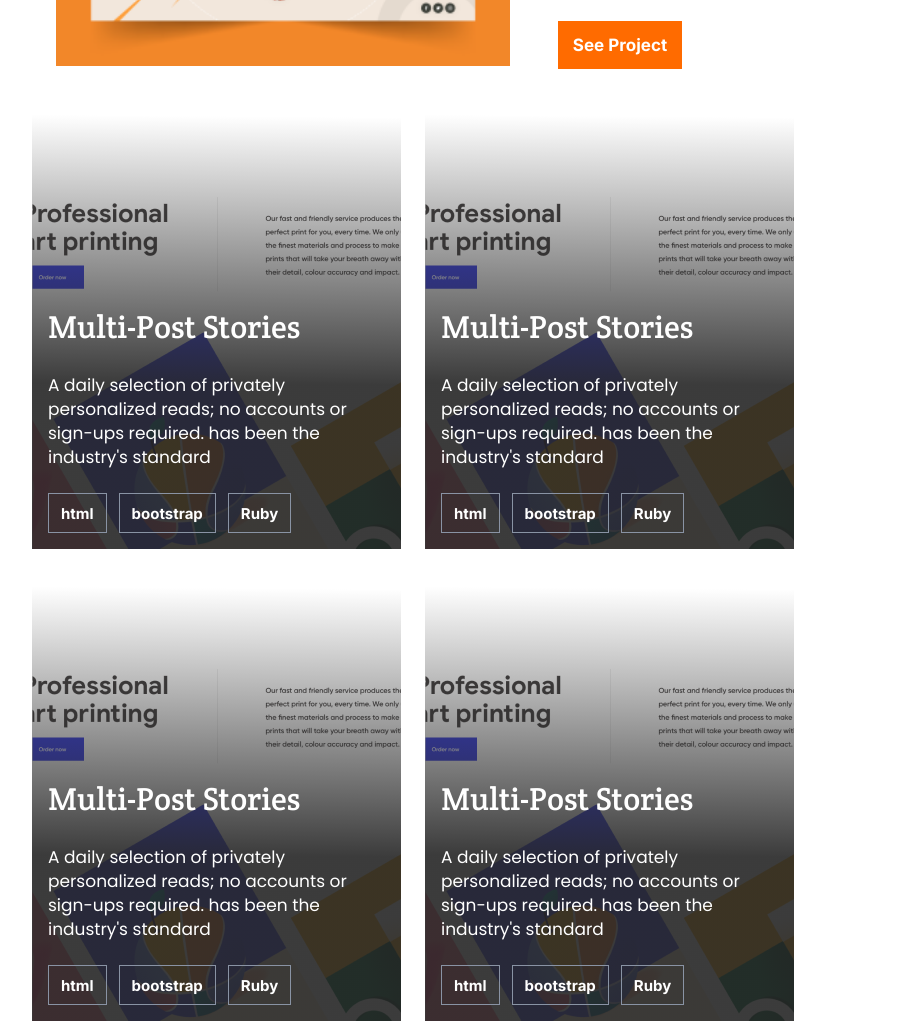
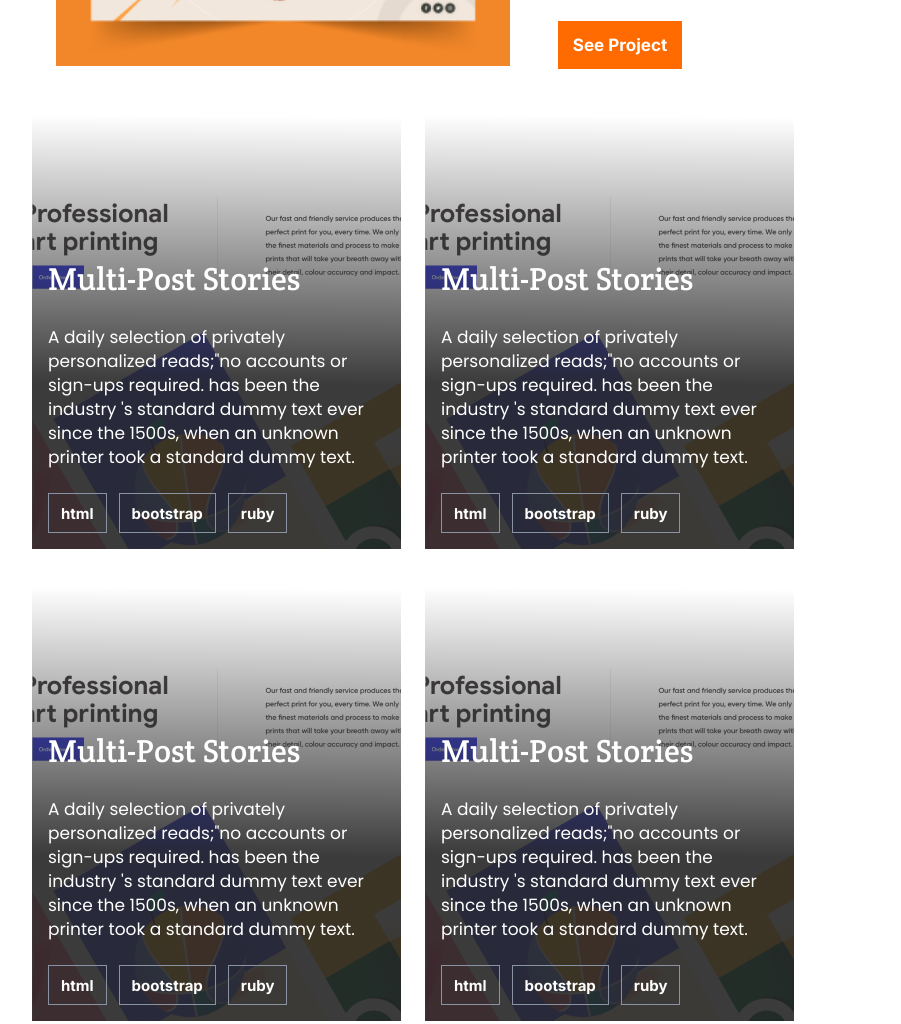
Before and after one commit to alexisuwimana/Portfolio, a website: page index.html in a window 1280 px wide. Shown: the part 1442-2466 px from the top of the page, without its empty margins (109-1010 px from the left). Drawn offline with Linux system fonts and the light colour scheme.

Commit message:
add changes on  JavaScript files by craeating an array to store all of the information for all projects

```diff
--- a/index.html
+++ b/index.html
@@ -93,7 +93,7 @@
         </article>
       </div>
       <div id="work_cards">
-        <article >
+        <!-- <article >
           <div class="card card02">
             <h3 class="title subtitle">Multi-Post Stories</h3>
             <p class="text text04 items">A daily selection of privately personalized
@@ -176,7 +176,7 @@
           </ul>
           </div>
         <button class="btn btn02 items">See Project</button>
-        </article>
+        </article> -->
       </div>
     </section>
     <section class="about" id="about_me">
--- a/scripts.js
+++ b/scripts.js
@@ -19,3 +19,80 @@ xrosssMenu[0].addEventListener('click', toggleMenu);
 menuLink.forEach((link) => {
   link.addEventListener('click', toggleMenu);
 });
+
+
+const content01 = {
+  name: 'Multi-Post Stories',
+  description: ' A daily selection of privately personalized reads;"no accounts or sign-ups required. has been the industry \'s standard dummy text ever since the 1500s, when an unknown printer took a standard dummy text.',
+  feature_image: 'images/background/Card_background.png',
+  technologies: ['html', 'bootstrap', 'ruby'],
+  linkLive: '',
+  link2Source:''
+};
+const content02 = {
+  name: 'Multi-Post Stories',
+  description: ' A daily selection of privately personalized reads;"no accounts or sign-ups required. has been the industry \'s standard dummy text ever since the 1500s, when an unknown printer took a standard dummy text.',
+  feature_image: 'images/background/Card_background.png',
+  technologies: ['html', 'bootstrap', 'ruby'],
+  linkLive: '',
+  link2Source:''
+};
+const content03 = {
+  name: 'Multi-Post Stories',
+  description: ' A daily selection of privately personalized reads;"no accounts or sign-ups required. has been the industry \'s standard dummy text ever since the 1500s, when an unknown printer took a standard dummy text.',
+  feature_image: 'images/background/Card_background.png',
+  technologies: ['html', 'bootstrap', 'ruby'],
+  linkLive: '',
+  link2Source:''
+};
+const content04 = {
+  name: 'Multi-Post Stories',
+  description: ' A daily selection of privately personalized reads;"no accounts or sign-ups required. has been the industry \'s standard dummy text ever since the 1500s, when an unknown printer took a standard dummy text.',
+  feature_image: 'images/background/Card_background.png',
+  technologies: ['html', 'bootstrap', 'ruby'],
+  linkLive: '',
+  link2Source:''
+};
+const content05 = {
+  name: 'Multi-Post Stories',
+  description: ' A daily selection of privately personalized reads;"no accounts or sign-ups required. has been the industry \'s standard dummy text ever since the 1500s, when an unknown printer took a standard dummy text.',
+  feature_image: 'images/background/Card_background.png',
+  technologies: ['html', 'bootstrap', 'ruby'],
+  linkLive: '',
+  link2Source:''
+};
+const content06 = {
+  name: 'Multi-Post Stories',
+  description: ' A daily selection of privately personalized reads;"no accounts or sign-ups required. has been the industry \'s standard dummy text ever since the 1500s, when an unknown printer took a standard dummy text.',
+  feature_image: 'images/background/Card_background.png',
+  technologies: ['html', 'bootstrap', 'ruby'],
+  linkLive: '',
+  link2Source:''
+};
+
+const allContent = [content01, content02, content03,content04,content05,content06];
+
+function html_worksTemplate(index){
+  return ' \
+        <div class="card card02"> \
+          <h3 class="title subtitle">'+index.name+'</h3> \
+          <p class="text text04 items">'+index.description+' </p> \
+          <ul class="languages lang02 items"> \
+            <li> <div class="lang_item lang_item06">'+index.technologies[0]+'</div> </li> \
+            <li> <div class="lang_item lang_item07">'+index.technologies[1]+'</div> </li>\
+            <li> <div class="lang_item lang_item08">'+index.technologies[2]+'</div> </li> \
+          </ul> \
+          </div> \
+        <button class="btn btn02 items">See Project</button>';
+}
+
+document.addEventListener("DOMContentLoaded", function() {
+  allContent.forEach((element) => {
+    let dinContent = document.createDocumentFragment();
+    var newArticle = document.createElement('article');
+
+    newArticle.innerHTML = html_worksTemplate(element);;
+    dinContent.appendChild(newArticle);
+    document.getElementById('work_cards').appendChild(dinContent);
+  });
+});
```
